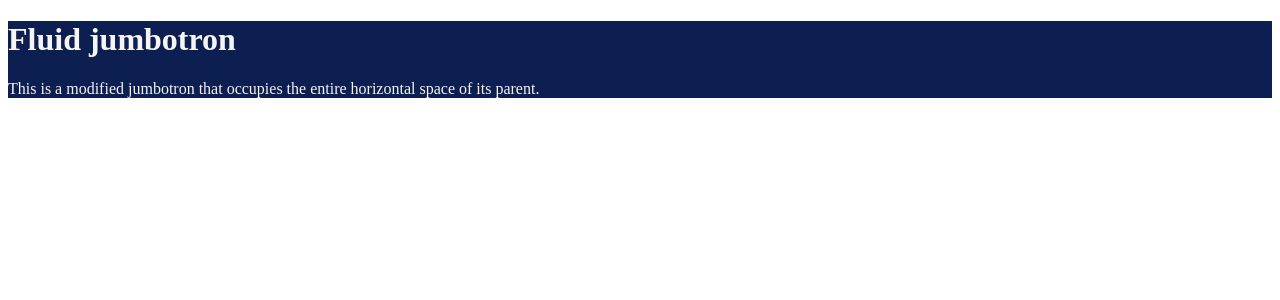
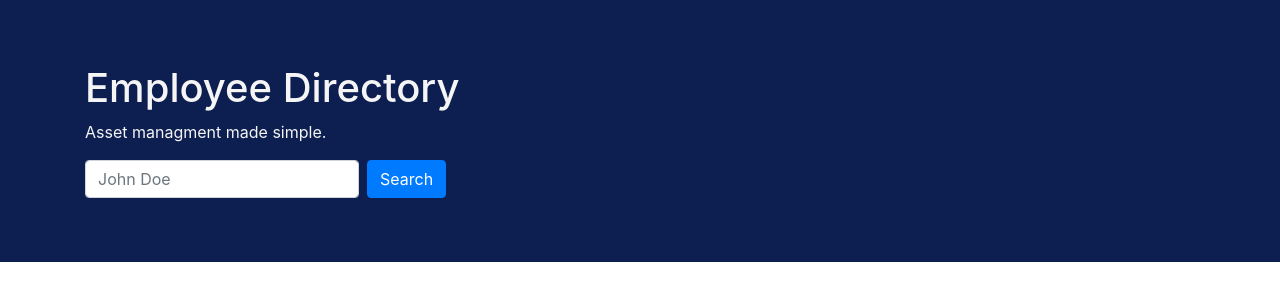
Before and after one commit to TheBrellis/React-Employee-Directory, a React (Create React App) app: page / in a window 1280 px wide. Shown: the top 300 px of the page. Built offline with nearby package versions, Linux system fonts and the light colour scheme.

Commit message:
completed header component, added search field/button, correct styling issues

```diff
--- a/src/components/Header.js
+++ b/src/components/Header.js
@@ -1,15 +1,23 @@
+// npm imports
 import React from "react";
-import {Jumbotron, Container} from "react-bootstrap"
+// Bootstrap Import
+import Jumbotron from 'react-bootstrap/Jumbotron'
+import Container from 'react-bootstrap/Container';
+// Local Imports
+import Search from '../components/Search'
+
+
+
 export default function Header() {
 
   return (
     <Jumbotron fluid>
       <Container>
-          <h1>Fluid jumbotron</h1>
+        <h1>Employee Directory</h1>
         <p>
-            This is a modified jumbotron that occupies the entire horizontal space of
-            its parent.
+          Asset managment made simple.
           </p>
+          <Search />
       </Container>
     </Jumbotron>
   )
--- a/src/components/Search.js
+++ b/src/components/Search.js
@@ -1,14 +1,16 @@
+// npm imports
 import React from "react";
-import Bootstrap from "bootstrap";
+// Bootstrap imports
+import Form from 'react-bootstrap/Form';
+import FormControl from 'react-bootstrap/FormControl';
+import Button from 'react-bootstrap/Button';
 
-export default class Search extends React.Component {
+export default function Search() {
 
-    render() {
-        return(
-            <div>
-
-
-            </div>
-        )
-    }
+    return (
+        <Form inline>
+            <FormControl type="text" placeholder="John Doe" className=" mr-sm-2" />
+            <Button type="submit">Search</Button>
+        </Form>
+    )
 }
--- a/src/index.js
+++ b/src/index.js
@@ -1,5 +1,6 @@
 import React from 'react';
 import ReactDOM from 'react-dom';
+import 'bootstrap/dist/css/bootstrap.min.css';
 import './index.css';
 import App from './App';
 
```
Lines whose indentation alone changed are shown as unchanged.
